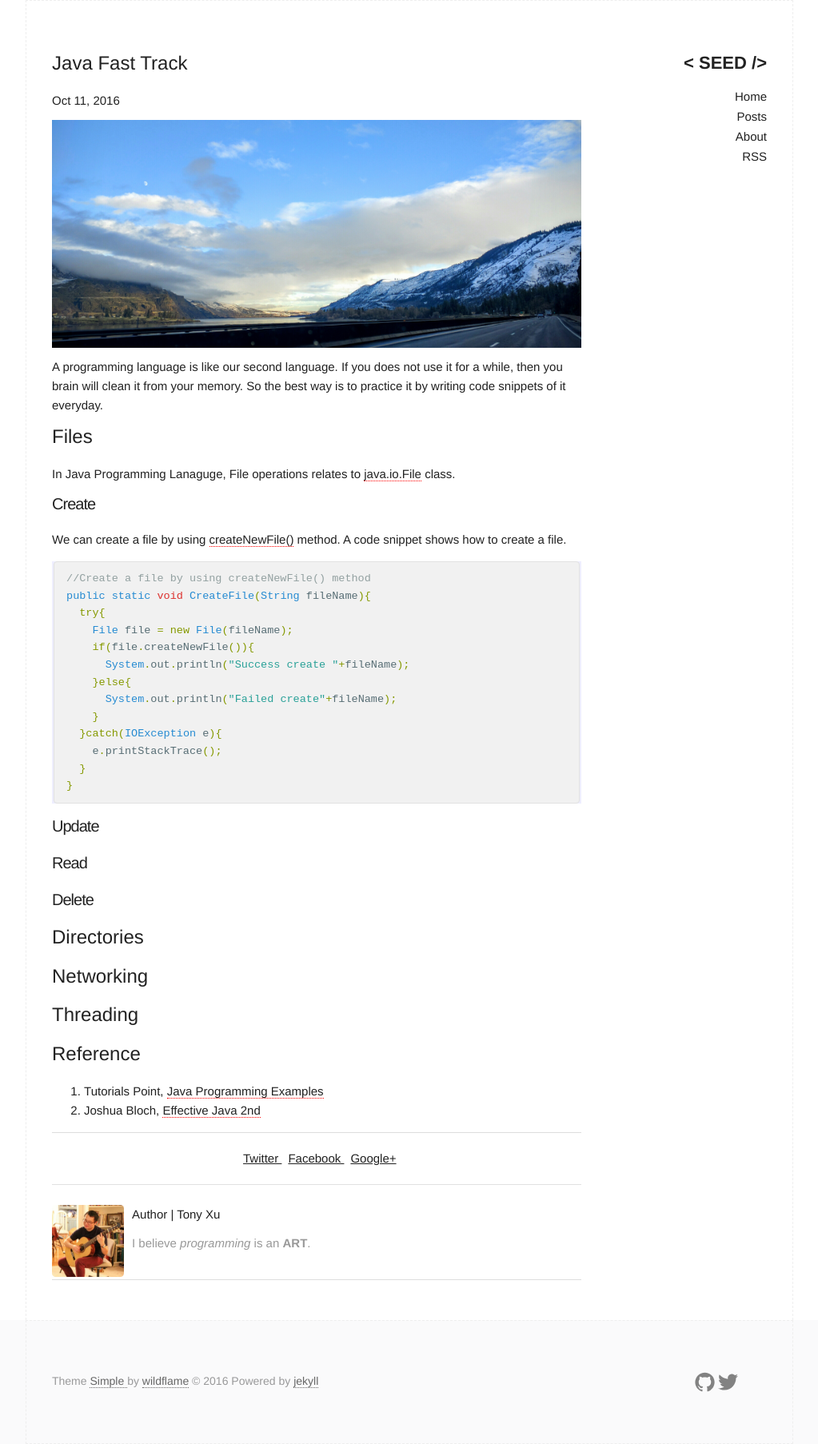
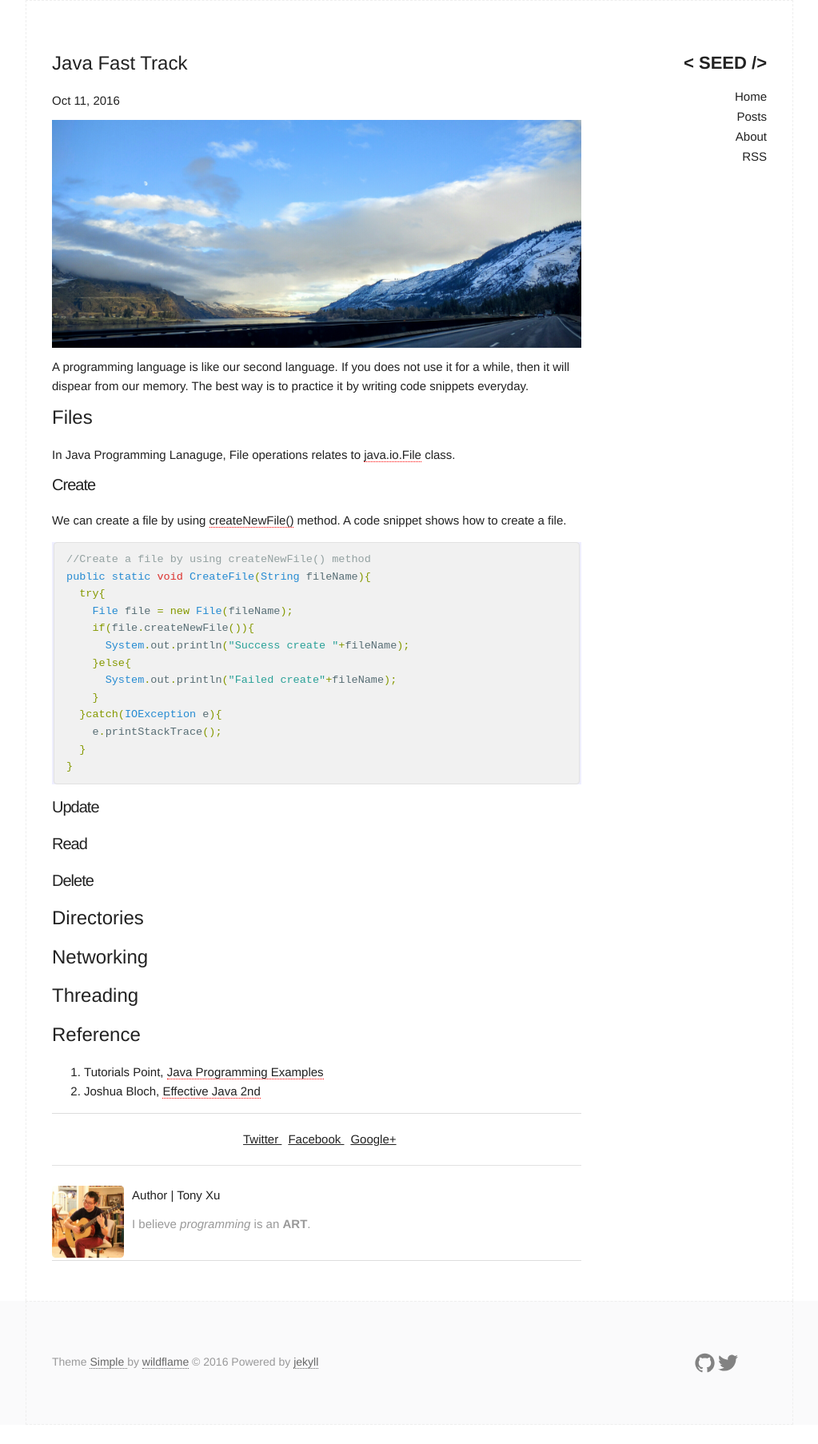
Before and after one commit to Tonyxu82/tonyxu82.github.io, a Jekyll site: the page built from _posts/2016-10-11-Java-Fasttrack.md, in a window 1280 px wide. Shown: the whole page at 80% size, without its empty margins (128-1151 px from the left). Built offline with Jekyll 4.4.1, drawn with Linux system fonts in a browser that asks for light colours; comment, search, counter and statistics services are not loaded; after the commit the page ends 1782 px from its top, so only the background shows below that.

Commit message:
update Java Fast Track

````diff
--- a/_posts/2016-10-11-Java-Fasttrack.md
+++ b/_posts/2016-10-11-Java-Fasttrack.md
@@ -6,16 +6,21 @@
 ![gorge]({{ site.baseurl }}\img\columbiagorge.png)
 
 A programming language is like our second language. If you does not use it for
-a while, then you brain will clean it from your memory. So the best way is to
-practice it by writing code snippets of it everyday. <!--description-->
+a while, then it will dispear from our memory. The best way is to
+practice it by writing code snippets everyday.
+<!--description-->
 
 # Files
 
-In Java Programming Lanaguge, File operations relates to [java.io.File](https://docs.oracle.com/javase/7/docs/api/java/io/File.html) class.
+In Java Programming Lanaguge, File operations relates to
+[java.io.File](https://docs.oracle.com/javase/7/docs/api/java/io/File.html)
+class.
 
 ### Create
 
-We can create a file by using [createNewFile()](https://docs.oracle.com/javase/7/docs/api/java/io/File.html#createNewFile()) method. A code snippet shows how to create a file.
+We can create a file by using
+[createNewFile()](https://docs.oracle.com/javase/7/docs/api/java/io/File.html#createNewFile())
+method. A code snippet shows how to create a file.
 
 ```java
 //Create a file by using createNewFile() method
````
Also changed, not shown: _includes/header.html (line endings or trailing spaces).
